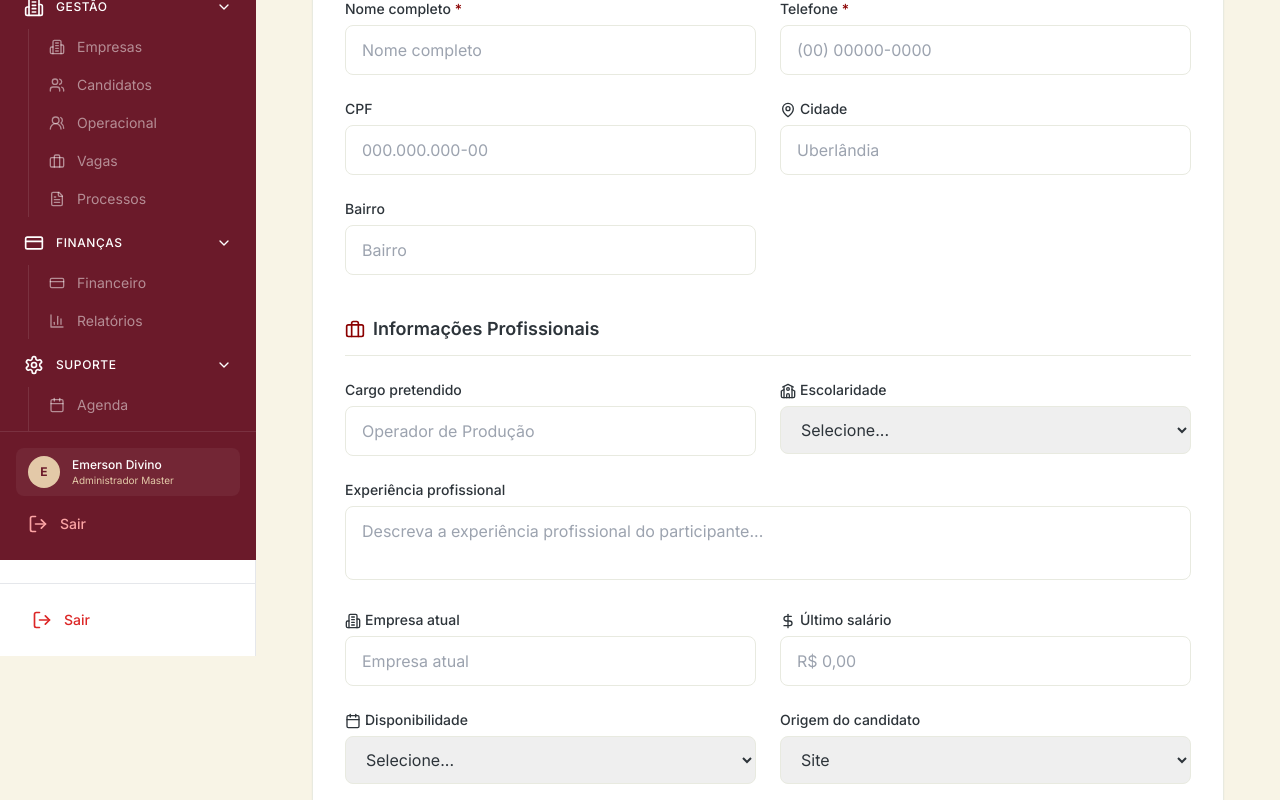
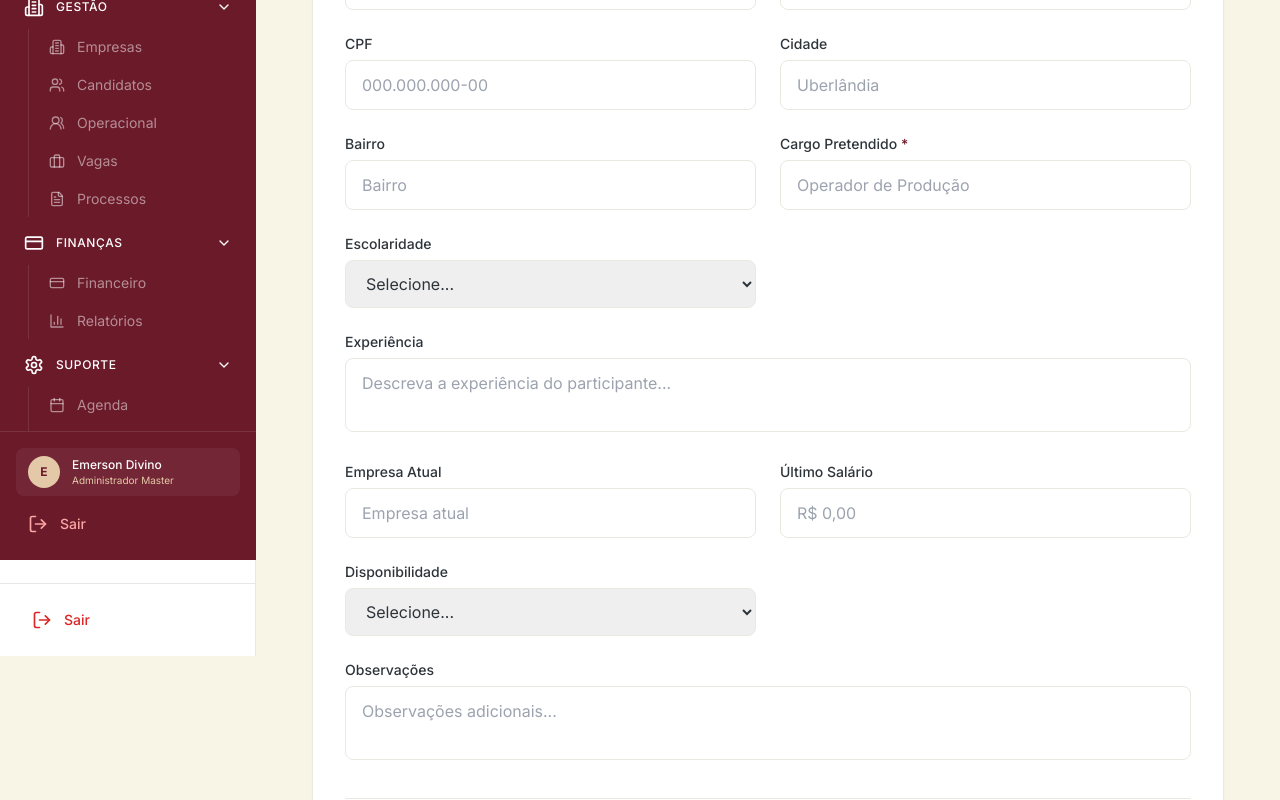
Before and after one commit to trivoroficial/consult_recruit, a Next.js app: page /admin/operacional/participantes/novo in a window 1280 px wide. Shown: the part 240-1040 px from the top of the page. Built offline with nearby package versions, Linux system fonts and the light colour scheme.

Commit message:
Update page.tsx

```diff
--- a/src/app/(dashboard)/admin/operacional/participantes/novo/page.tsx
+++ b/src/app/(dashboard)/admin/operacional/participantes/novo/page.tsx
@@ -5,38 +5,81 @@ import { useRouter } from 'next/navigation'
 import { SidebarAdmin } from '@/components/dashboard/SidebarAdmin'
 import { DashboardFooter } from '@/components/dashboard/DashboardFooter'
 import {
-  User, Phone, MapPin, Briefcase, Save, ArrowLeft, CheckCircle,
-  School, Building2, DollarSign, Calendar, FileText
+  UsersRound, ArrowLeft, Save, CheckCircle,
+  User, Phone, MapPin, Briefcase, FileText,
+  GraduationCap, Building2, DollarSign, Calendar,
+  Upload, Camera, X
 } from 'lucide-react'
+import { criarParticipante } from '@/actions/operacional'
 
-export default function NovoParticipanteOperacional() {
+export default function NovoParticipante() {
   const router = useRouter()
   const [loading, setLoading] = useState(false)
   const [success, setSuccess] = useState(false)
+  const [error, setError] = useState<string | null>(null)
   const [form, setForm] = useState({
     nome: '',
     telefone: '',
     cpf: '',
     cidade: '',
     bairro: '',
-    cargo: '',
+    cargoPretendido: '',
     escolaridade: '',
     experiencia: '',
     empresaAtual: '',
     ultimoSalario: '',
     disponibilidade: '',
     observacoes: '',
-    origem: 'site'
+    origem: 'manual'
   })
 
-  const handleSubmit = (e: React.FormEvent) => {
+  const handleSubmit = async (e: React.FormEvent) => {
     e.preventDefault()
     setLoading(true)
+    setError(null)
+
+    try {
+      const result = await criarParticipante(form)
+      if (result.success) {
+        setSuccess(true)
         setTimeout(() => {
+          router.push('/admin/operacional/participantes')
+        }, 2000)
+      } else {
+        setError(result.error || 'Erro ao cadastrar participante')
         setLoading(false)
-      setSuccess(true)
-      setTimeout(() => router.push('/admin/operacional/participantes'), 2000)
-    }, 1500)
+      }
+    } catch (err) {
+      setError('Erro ao cadastrar participante')
+      setLoading(false)
+    }
+  }
+
+  if (success) {
+    return (
+      <div className="min-h-screen bg-[#F8F4E6] flex flex-col">
+        <SidebarAdmin />
+        <div className="flex-1 ml-64 flex flex-col min-h-screen">
+          <div className="flex-1 p-8 flex items-center justify-center">
+            <div className="bg-white rounded-2xl shadow-sm border border-[#E8EAE0] p-12 text-center max-w-md w-full">
+              <div className="w-20 h-20 bg-green-100 rounded-full flex items-center justify-center mx-auto mb-4">
+                <CheckCircle className="h-10 w-10 text-green-600" />
+              </div>
+              <h2 className="text-2xl font-bold text-[#2D343A]">Participante cadastrado com sucesso!</h2>
+              <p className="text-[#708090] mt-2">
+                O participante {form.nome} foi cadastrado.
+              </p>
+              <button
+                onClick={() => router.push('/admin/operacional/participantes')}
+                className="mt-6 px-6 py-2 bg-[#6B1A2A] text-white rounded-lg hover:bg-[#4A0E1A] transition"
+              >
+                Voltar para Participantes
+              </button>
+            </div>
+          </div>
+        </div>
+      </div>
+    )
   }
 
   return (
@@ -46,171 +89,191 @@ export default function NovoParticipanteOperacional() {
       <div className="flex-1 ml-64 flex flex-col min-h-screen">
         <header className="bg-white border-b border-[#E8EAE0] px-8 py-4 flex items-center justify-between">
           <div className="flex items-center gap-4">
-            <button onClick={() => router.push('/admin/operacional/participantes')} className="p-2 hover:bg-[#F8F4E6] rounded-lg transition">
+            <button
+              onClick={() => router.push('/admin/operacional/participantes')}
+              className="p-2 hover:bg-[#F8F4E6] rounded-lg transition"
+            >
               <ArrowLeft className="h-5 w-5 text-[#708090]" />
             </button>
             <div>
-              <h1 className="text-2xl font-bold text-[#2D343A]">Novo Participante</h1>
-              <p className="text-sm text-[#708090]">Cadastre um participante para processos operacionais</p>
+              <h1 className="text-2xl font-bold text-[#2D343A] flex items-center gap-2">
+                <UsersRound className="h-6 w-6 text-[#6B1A2A]" />
+                Novo Participante
+              </h1>
+              <p className="text-sm text-[#708090]">Cadastre um novo participante operacional</p>
             </div>
           </div>
         </header>
 
         <div className="flex-1 p-8">
-          {success ? (
-            <div className="bg-white rounded-2xl shadow-sm border border-[#E8EAE0] p-12 text-center">
-              <div className="w-20 h-20 bg-green-100 rounded-full flex items-center justify-center mx-auto mb-4">
-                <CheckCircle className="h-10 w-10 text-green-600" />
+          <form onSubmit={handleSubmit} className="bg-white rounded-2xl shadow-sm border border-[#E8EAE0] p-8">
+            {error && (
+              <div className="bg-red-50 border border-red-200 text-red-700 px-4 py-3 rounded-lg mb-4 text-sm">
+                {error}
               </div>
-              <h2 className="text-2xl font-bold text-[#2D343A]">Participante cadastrado com sucesso!</h2>
-              <p className="text-[#708090] mt-2">O participante já pode ser vinculado a processos.</p>
-            </div>
-          ) : (
-            <form onSubmit={handleSubmit} className="bg-white rounded-2xl shadow-sm border border-[#E8EAE0] p-8">
+            )}
+
             <div className="grid grid-cols-1 md:grid-cols-2 gap-6">
-                <div className="md:col-span-2">
-                  <h3 className="text-lg font-semibold text-[#2D343A] flex items-center gap-2 border-b border-[#E8EAE0] pb-3">
-                    <User className="h-5 w-5 text-[#8B0000]" />
-                    Informações Pessoais
-                  </h3>
-                </div>
-
               <div>
                 <label className="block text-sm font-medium text-[#2D343A] mb-1.5">
-                    Nome completo <span className="text-[#8B0000]">*</span>
+                  Nome completo <span className="text-[#6B1A2A]">*</span>
                 </label>
-                  <input type="text" required className="w-full px-4 py-3 border border-[#E8EAE0] rounded-lg focus:outline-none focus:ring-2 focus:ring-[#8B0000] transition" value={form.nome} onChange={(e) => setForm({...form, nome: e.target.value})} placeholder="Nome completo" />
+                <input
+                  type="text"
+                  required
+                  className="w-full px-4 py-3 border border-[#E8EAE0] rounded-lg focus:outline-none focus:ring-2 focus:ring-[#6B1A2A] transition"
+                  value={form.nome}
+                  onChange={(e) => setForm({...form, nome: e.target.value})}
+                  placeholder="Nome completo"
+                />
               </div>
-
               <div>
                 <label className="block text-sm font-medium text-[#2D343A] mb-1.5">
-                    Telefone <span className="text-[#8B0000]">*</span>
+                  Telefone <span className="text-[#6B1A2A]">*</span>
                 </label>
-                  <input type="text" required className="w-full px-4 py-3 border border-[#E8EAE0] rounded-lg focus:outline-none focus:ring-2 focus:ring-[#8B0000] transition" value={form.telefone} onChange={(e) => setForm({...form, telefone: e.target.value})} placeholder="(00) 00000-0000" />
+                <input
+                  type="text"
+                  required
+                  className="w-full px-4 py-3 border border-[#E8EAE0] rounded-lg focus:outline-none focus:ring-2 focus:ring-[#6B1A2A] transition"
+                  value={form.telefone}
+                  onChange={(e) => setForm({...form, telefone: e.target.value})}
+                  placeholder="(00) 00000-0000"
+                />
               </div>
-
+              <div>
+                <label className="block text-sm font-medium text-[#2D343A] mb-1.5">CPF</label>
+                <input
+                  type="text"
+                  className="w-full px-4 py-3 border border-[#E8EAE0] rounded-lg focus:outline-none focus:ring-2 focus:ring-[#6B1A2A] transition"
+                  value={form.cpf}
+                  onChange={(e) => setForm({...form, cpf: e.target.value})}
+                  placeholder="000.000.000-00"
+                />
+              </div>
+              <div>
+                <label className="block text-sm font-medium text-[#2D343A] mb-1.5">Cidade</label>
+                <input
+                  type="text"
+                  className="w-full px-4 py-3 border border-[#E8EAE0] rounded-lg focus:outline-none focus:ring-2 focus:ring-[#6B1A2A] transition"
+                  value={form.cidade}
+                  onChange={(e) => setForm({...form, cidade: e.target.value})}
+                  placeholder="Uberlândia"
+                />
+              </div>
+              <div>
+                <label className="block text-sm font-medium text-[#2D343A] mb-1.5">Bairro</label>
+                <input
+                  type="text"
+                  className="w-full px-4 py-3 border border-[#E8EAE0] rounded-lg focus:outline-none focus:ring-2 focus:ring-[#6B1A2A] transition"
+                  value={form.bairro}
+                  onChange={(e) => setForm({...form, bairro: e.target.value})}
+                  placeholder="Bairro"
+                />
+              </div>
               <div>
                 <label className="block text-sm font-medium text-[#2D343A] mb-1.5">
-                    CPF
+                  Cargo Pretendido <span className="text-[#6B1A2A]">*</span>
                 </label>
-                  <input type="text" className="w-full px-4 py-3 border border-[#E8EAE0] rounded-lg focus:outline-none focus:ring-2 focus:ring-[#8B0000] transition" value={form.cpf} onChange={(e) => setForm({...form, cpf: e.target.value})} placeholder="000.000.000-00" />
+                <input
+                  type="text"
+                  required
+                  className="w-full px-4 py-3 border border-[#E8EAE0] rounded-lg focus:outline-none focus:ring-2 focus:ring-[#6B1A2A] transition"
+                  value={form.cargoPretendido}
+                  onChange={(e) => setForm({...form, cargoPretendido: e.target.value})}
+                  placeholder="Operador de Produção"
+                />
               </div>
-
               <div>
-                  <label className="block text-sm font-medium text-[#2D343A] mb-1.5">
-                    <MapPin className="h-4 w-4 inline mr-1" />
-                    Cidade
-                  </label>
-                  <input type="text" className="w-full px-4 py-3 border border-[#E8EAE0] rounded-lg focus:outline-none focus:ring-2 focus:ring-[#8B0000] transition" value={form.cidade} onChange={(e) => setForm({...form, cidade: e.target.value})} placeholder="Uberlândia" />
-                </div>
-
-                <div>
-                  <label className="block text-sm font-medium text-[#2D343A] mb-1.5">
-                    Bairro
-                  </label>
-                  <input type="text" className="w-full px-4 py-3 border border-[#E8EAE0] rounded-lg focus:outline-none focus:ring-2 focus:ring-[#8B0000] transition" value={form.bairro} onChange={(e) => setForm({...form, bairro: e.target.value})} placeholder="Bairro" />
-                </div>
-
-                <div className="md:col-span-2">
-                  <h3 className="text-lg font-semibold text-[#2D343A] flex items-center gap-2 border-b border-[#E8EAE0] pb-3 mt-4">
-                    <Briefcase className="h-5 w-5 text-[#8B0000]" />
-                    Informações Profissionais
-                  </h3>
-                </div>
-
-                <div>
-                  <label className="block text-sm font-medium text-[#2D343A] mb-1.5">
-                    Cargo pretendido
-                  </label>
-                  <input type="text" className="w-full px-4 py-3 border border-[#E8EAE0] rounded-lg focus:outline-none focus:ring-2 focus:ring-[#8B0000] transition" value={form.cargo} onChange={(e) => setForm({...form, cargo: e.target.value})} placeholder="Operador de Produção" />
-                </div>
-
-                <div>
-                  <label className="block text-sm font-medium text-[#2D343A] mb-1.5">
-                    <School className="h-4 w-4 inline mr-1" />
-                    Escolaridade
-                  </label>
-                  <select className="w-full px-4 py-3 border border-[#E8EAE0] rounded-lg focus:outline-none focus:ring-2 focus:ring-[#8B0000] transition" value={form.escolaridade} onChange={(e) => setForm({...form, escolaridade: e.target.value})}>
+                <label className="block text-sm font-medium text-[#2D343A] mb-1.5">Escolaridade</label>
+                <select
+                  className="w-full px-4 py-3 border border-[#E8EAE0] rounded-lg focus:outline-none focus:ring-2 focus:ring-[#6B1A2A] transition"
+                  value={form.escolaridade}
+                  onChange={(e) => setForm({...form, escolaridade: e.target.value})}
+                >
                   <option value="">Selecione...</option>
-                    <option value="fundamental">Ensino Fundamental</option>
-                    <option value="medio">Ensino Médio</option>
-                    <option value="tecnico">Técnico</option>
-                    <option value="superior">Superior</option>
-                    <option value="pos">Pós-Graduação</option>
+                  <option value="Fundamental Incompleto">Fundamental Incompleto</option>
+                  <option value="Fundamental Completo">Fundamental Completo</option>
+                  <option value="Médio Incompleto">Médio Incompleto</option>
+                  <option value="Médio Completo">Médio Completo</option>
+                  <option value="Superior Incompleto">Superior Incompleto</option>
+                  <option value="Superior Completo">Superior Completo</option>
+                  <option value="Pós-Graduação">Pós-Graduação</option>
                 </select>
               </div>
-
               <div className="md:col-span-2">
-                  <label className="block text-sm font-medium text-[#2D343A] mb-1.5">
-                    Experiência profissional
-                  </label>
-                  <textarea rows={2} className="w-full px-4 py-3 border border-[#E8EAE0] rounded-lg focus:outline-none focus:ring-2 focus:ring-[#8B0000] transition resize-none" value={form.experiencia} onChange={(e) => setForm({...form, experiencia: e.target.value})} placeholder="Descreva a experiência profissional do participante..." />
+                <label className="block text-sm font-medium text-[#2D343A] mb-1.5">Experiência</label>
+                <textarea
+                  rows={2}
+                  className="w-full px-4 py-3 border border-[#E8EAE0] rounded-lg focus:outline-none focus:ring-2 focus:ring-[#6B1A2A] transition resize-none"
+                  value={form.experiencia}
+                  onChange={(e) => setForm({...form, experiencia: e.target.value})}
+                  placeholder="Descreva a experiência do participante..."
+                />
               </div>
-
               <div>
-                  <label className="block text-sm font-medium text-[#2D343A] mb-1.5">
-                    <Building2 className="h-4 w-4 inline mr-1" />
-                    Empresa atual
-                  </label>
-                  <input type="text" className="w-full px-4 py-3 border border-[#E8EAE0] rounded-lg focus:outline-none focus:ring-2 focus:ring-[#8B0000] transition" value={form.empresaAtual} onChange={(e) => setForm({...form, empresaAtual: e.target.value})} placeholder="Empresa atual" />
+                <label className="block text-sm font-medium text-[#2D343A] mb-1.5">Empresa Atual</label>
+                <input
+                  type="text"
+                  className="w-full px-4 py-3 border border-[#E8EAE0] rounded-lg focus:outline-none focus:ring-2 focus:ring-[#6B1A2A] transition"
+                  value={form.empresaAtual}
+                  onChange={(e) => setForm({...form, empresaAtual: e.target.value})}
+                  placeholder="Empresa atual"
+                />
               </div>
-
               <div>
-                  <label className="block text-sm font-medium text-[#2D343A] mb-1.5">
-                    <DollarSign className="h-4 w-4 inline mr-1" />
-                    Último salário
-                  </label>
-                  <input type="text" className="w-full px-4 py-3 border border-[#E8EAE0] rounded-lg focus:outline-none focus:ring-2 focus:ring-[#8B0000] transition" value={form.ultimoSalario} onChange={(e) => setForm({...form, ultimoSalario: e.target.value})} placeholder="R$ 0,00" />
+                <label className="block text-sm font-medium text-[#2D343A] mb-1.5">Último Salário</label>
+                <input
+                  type="text"
+                  className="w-full px-4 py-3 border border-[#E8EAE0] rounded-lg focus:outline-none focus:ring-2 focus:ring-[#6B1A2A] transition"
+                  value={form.ultimoSalario}
+                  onChange={(e) => setForm({...form, ultimoSalario: e.target.value})}
+                  placeholder="R$ 0,00"
+                />
               </div>
-
               <div>
-                  <label className="block text-sm font-medium text-[#2D343A] mb-1.5">
-                    <Calendar className="h-4 w-4 inline mr-1" />
-                    Disponibilidade
-                  </label>
-                  <select className="w-full px-4 py-3 border border-[#E8EAE0] rounded-lg focus:outline-none focus:ring-2 focus:ring-[#8B0000] transition" value={form.disponibilidade} onChange={(e) => setForm({...form, disponibilidade: e.target.value})}>
+                <label className="block text-sm font-medium text-[#2D343A] mb-1.5">Disponibilidade</label>
+                <select
+                  className="w-full px-4 py-3 border border-[#E8EAE0] rounded-lg focus:outline-none focus:ring-2 focus:ring-[#6B1A2A] transition"
+                  value={form.disponibilidade}
+                  onChange={(e) => setForm({...form, disponibilidade: e.target.value})}
+                >
                   <option value="">Selecione...</option>
-                    <option value="imediata">Imediata</option>
-                    <option value="15dias">15 dias</option>
-                    <option value="30dias">30 dias</option>
-                    <option value="indisponivel">Indisponível</option>
+                  <option value="Imediata">Imediata</option>
+                  <option value="15 dias">15 dias</option>
+                  <option value="30 dias">30 dias</option>
+                  <option value="A combinar">A combinar</option>
                 </select>
               </div>
-
-                <div>
-                  <label className="block text-sm font-medium text-[#2D343A] mb-1.5">
-                    Origem do candidato
-                  </label>
-                  <select className="w-full px-4 py-3 border border-[#E8EAE0] rounded-lg focus:outline-none focus:ring-2 focus:ring-[#8B0000] transition" value={form.origem} onChange={(e) => setForm({...form, origem: e.target.value})}>
-                    <option value="site">Site</option>
-                    <option value="indicacao">Indicação</option>
-                    <option value="whatsapp">WhatsApp</option>
-                    <option value="email">Email</option>
-                    <option value="evento">Evento</option>
-                    <option value="outros">Outros</option>
-                  </select>
-                </div>
-
               <div className="md:col-span-2">
-                  <label className="block text-sm font-medium text-[#2D343A] mb-1.5">
-                    <FileText className="h-4 w-4 inline mr-1" />
-                    Observações
-                  </label>
-                  <textarea rows={2} className="w-full px-4 py-3 border border-[#E8EAE0] rounded-lg focus:outline-none focus:ring-2 focus:ring-[#8B0000] transition resize-none" value={form.observacoes} onChange={(e) => setForm({...form, observacoes: e.target.value})} placeholder="Observações adicionais sobre o participante..." />
+                <label className="block text-sm font-medium text-[#2D343A] mb-1.5">Observações</label>
+                <textarea
+                  rows={2}
+                  className="w-full px-4 py-3 border border-[#E8EAE0] rounded-lg focus:outline-none focus:ring-2 focus:ring-[#6B1A2A] transition resize-none"
+                  value={form.observacoes}
+                  onChange={(e) => setForm({...form, observacoes: e.target.value})}
+                  placeholder="Observações adicionais..."
+                />
               </div>
             </div>
 
             <div className="flex items-center gap-4 mt-8 pt-6 border-t border-[#E8EAE0]">
-                <button type="submit" disabled={loading} className="px-8 py-3 bg-[#8B0000] text-white rounded-lg hover:bg-[#700000] transition font-medium flex items-center gap-2 disabled:opacity-50">
+              <button
+                type="submit"
+                disabled={loading}
+                className="px-8 py-3 bg-[#6B1A2A] text-white rounded-lg hover:bg-[#4A0E1A] transition font-medium flex items-center gap-2 disabled:opacity-50"
+              >
                 <Save className="h-5 w-5" />
                 {loading ? 'Cadastrando...' : 'Cadastrar Participante'}
               </button>
-                <button type="button" onClick={() => router.push('/admin/operacional/participantes')} className="px-8 py-3 border border-[#E8EAE0] rounded-lg hover:bg-[#F8F4E6] transition text-[#708090]">
+              <button
+                type="button"
+                onClick={() => router.push('/admin/operacional/participantes')}
+                className="px-8 py-3 border border-[#E8EAE0] rounded-lg hover:bg-[#F8F4E6] transition text-[#708090]"
+              >
                 Cancelar
               </button>
             </div>
           </form>
-          )}
         </div>
 
         <DashboardFooter />
```
Lines whose indentation alone changed are shown as unchanged.
